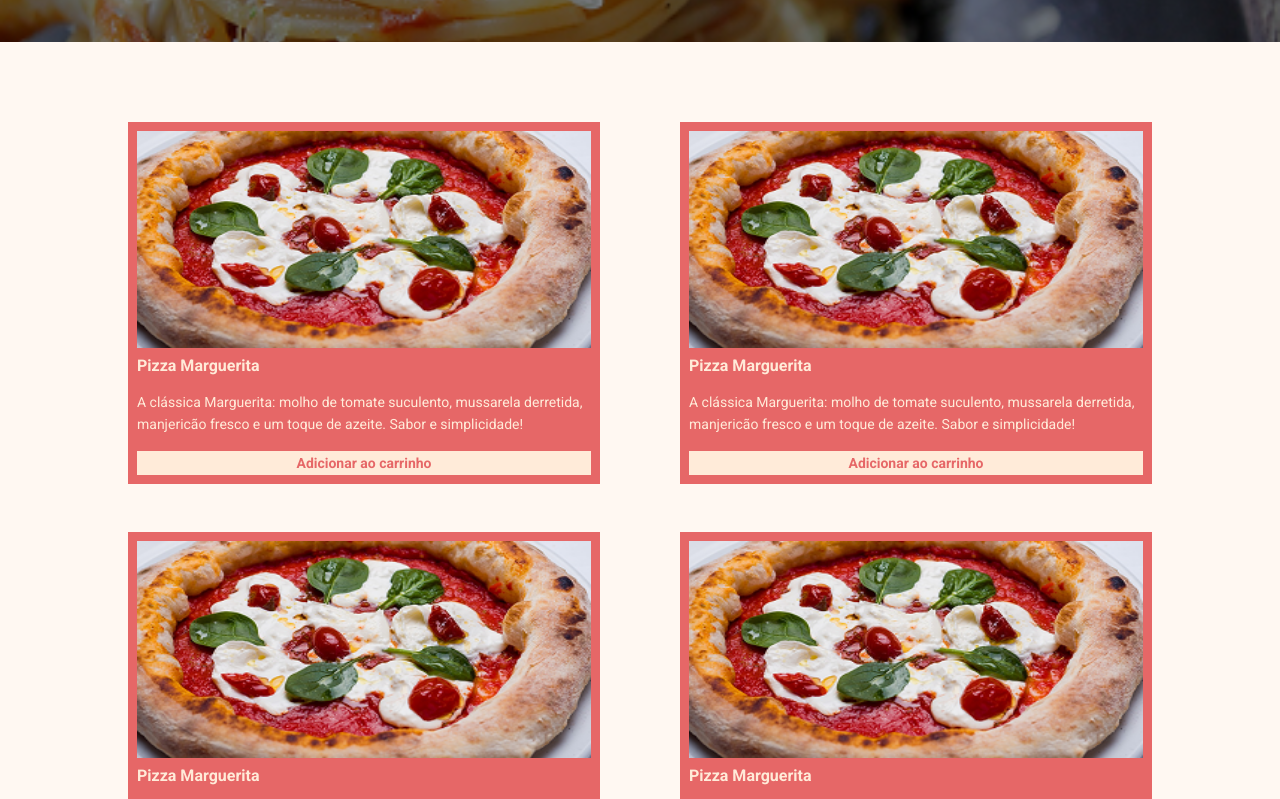
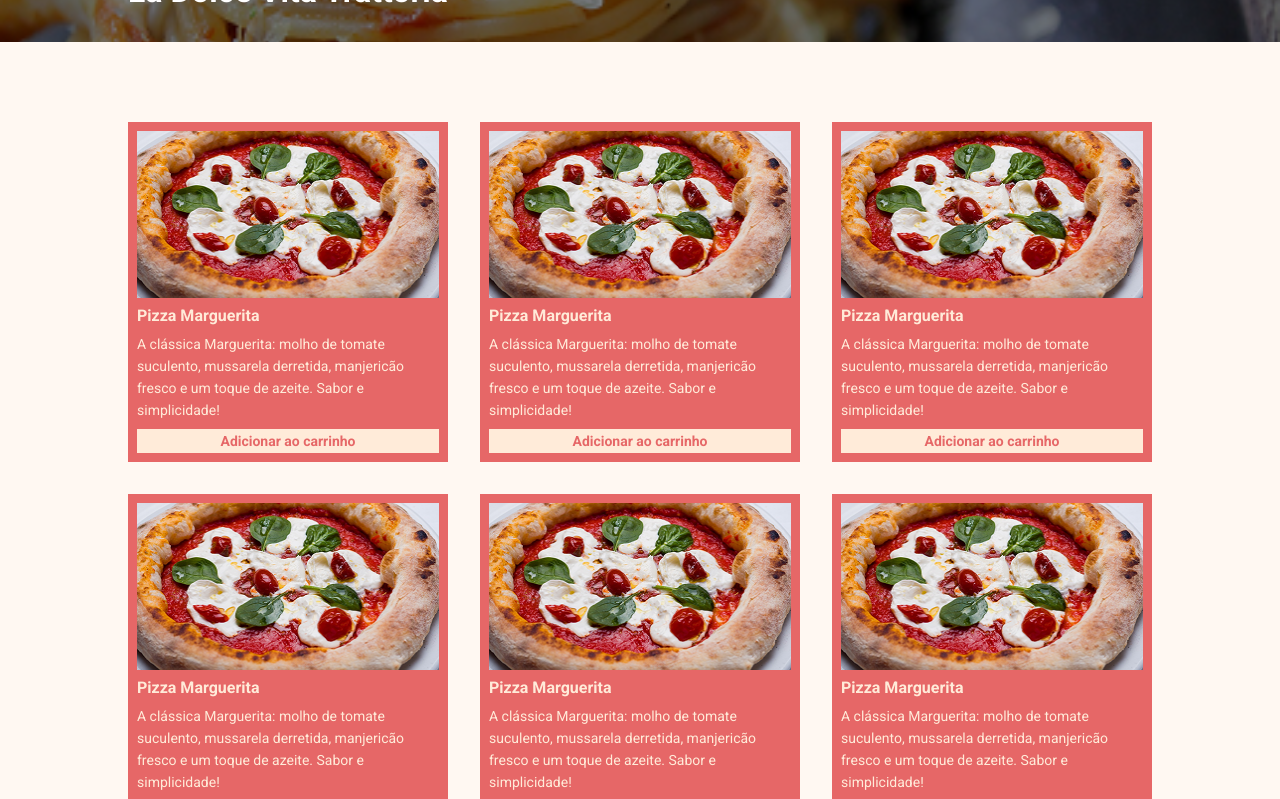
Before and after one commit to BiaFRehder/efood, a React (Create React App) app: page /la-dolce-vita-trattoria in a window 1280 px wide. Shown: the part 440-1239 px from the top of the page. Built offline with nearby package versions, Linux system fonts and the light colour scheme.

Commit message:
Arrumando os erros do CardList

```diff
--- a/src/components/Banner/styles.ts
+++ b/src/components/Banner/styles.ts
@@ -35,5 +35,9 @@ export const BannerContainer = styled.div`
     p {
       font-weight: lighter;
     }
+
+    h2 {
+      font-size: 32px;
+    }
   }
 `
--- a/src/components/Card/index.tsx
+++ b/src/components/Card/index.tsx
@@ -13,7 +13,7 @@ import Tag from '../Tag'
 import Button from '../Button'
 
 export type Props = {
-  type: string
+  variant: string
   image: string
   altImage: string
   rating: string
@@ -23,7 +23,7 @@ export type Props = {
 }
 
 const Card = ({
-  type,
+  variant,
   image,
   altImage,
   rating,
@@ -31,9 +31,9 @@ const Card = ({
   description,
   category
 }: Props) => {
-  if (type === 'restaurant') {
+  if (variant === 'restaurant') {
     return (
-      <CardStyle $type="restaurant">
+      <CardStyle $variant="restaurant">
         <CardImage src={image} alt={altImage} />
         <Tags>
           {category.map((tag) => (
@@ -56,7 +56,7 @@ const Card = ({
   }
 
   return (
-    <CardStyle $type="menu">
+    <CardStyle $variant="menu">
       <CardImage src={image} alt={altImage} />
       <CardContainer>
         <Title>{name}</Title>
--- a/src/components/Card/styles.ts
+++ b/src/components/Card/styles.ts
@@ -5,7 +5,7 @@ import { colors } from '../../styles'
 import { ButtonContainer } from '../Button/styles'
 
 type Props = {
-  $type: 'restaurant' | 'menu'
+  $variant: 'restaurant' | 'menu'
 }
 
 export const Title = styled.h2`
@@ -15,7 +15,6 @@ export const Title = styled.h2`
 
 export const CardImage = styled.img`
   display: block;
-  height: 217px;
   top: -1px;
   left: -1px;
 `
@@ -43,38 +42,9 @@ export const CardContainer = styled.div`
   }
 `
 
-export const Card = styled.div<Props>`
-  background-color: ${(props) =>
-    props.$type === 'restaurant' ? colors.branca : colors.laranja};
-  color: ${(props) =>
-    props.$type === 'restaurant' ? colors.laranja : colors.bege};
-  position: relative;
-  margin-bottom: 48px;
-  padding: 8px;
-  border: 1px solid ${colors.laranja};
-
-  ${Title} {
-    font-size: ${(props) => (props.$type === 'restaurant' ? '18px' : '16px')};
-  }
-
-  ${CardImage} {
-    width: ${(props) =>
-      props.$type === 'restaurant' ? 'calc(100% + 2px)' : '100%'};
-    position: ${(props) =>
-      props.$type === 'restaurant' ? 'absolute' : 'static'};
-  }
-
-  ${CardContainer} {
-    margin-top: ${(props) => (props.$type === 'restaurant' ? '217px' : '0')};
-  }
-
-  ${ButtonContainer} {
-    background-color: ${(props) =>
-      props.$type === 'restaurant' ? colors.laranja : colors.bege};
-    color: ${(props) =>
-      props.$type === 'restaurant' ? colors.bege : colors.laranja};
-    width: ${(props) => (props.$type === 'restaurant' ? '' : '100%')};
-  }
+export const Description = styled.p`
+  font-size: 14px;
+  line-height: 22px;
 `
 
 export const Tags = styled.div`
@@ -85,8 +55,42 @@ export const Tags = styled.div`
   z-index: 1;
 `
 
-export const Description = styled.p`
-  font-size: 14px;
-  padding: 16px 0;
-  line-height: 22px;
+export const Card = styled.div<Props>`
+  background-color: ${(props) =>
+    props.$variant === 'restaurant' ? colors.branca : colors.laranja};
+  color: ${(props) =>
+    props.$variant === 'restaurant' ? colors.laranja : colors.bege};
+  position: relative;
+  padding: 8px;
+  border: 1px solid ${colors.laranja};
+
+  ${Title} {
+    font-size: ${(props) =>
+      props.$variant === 'restaurant' ? '18px' : '16px'};
+  }
+
+  ${CardImage} {
+    width: ${(props) =>
+      props.$variant === 'restaurant' ? 'calc(100% + 2px)' : '100%'};
+    position: ${(props) =>
+      props.$variant === 'restaurant' ? 'absolute' : 'static'};
+    height: ${(props) => (props.$variant === 'restaurant' ? '217px' : '167px')};
+  }
+
+  ${CardContainer} {
+    margin-top: ${(props) => (props.$variant === 'restaurant' ? '217px' : '0')};
+  }
+
+  ${Description} {
+    padding: ${(props) =>
+      props.$variant === 'restaurant' ? '16px 0' : '8px 0'};
+  }
+
+  ${ButtonContainer} {
+    background-color: ${(props) =>
+      props.$variant === 'restaurant' ? colors.laranja : colors.bege};
+    color: ${(props) =>
+      props.$variant === 'restaurant' ? colors.bege : colors.laranja};
+    width: ${(props) => (props.$variant === 'restaurant' ? '' : '100%')};
+  }
 `
--- a/src/components/CardList/index.tsx
+++ b/src/components/CardList/index.tsx
@@ -1,25 +1,47 @@
-import Restaurant from '../../models/Restaurant'
+import ContentCard from '../../models/ContentCard'
 import Card from '../Card'
 import { Container, List } from './styles'
 
 export type Props = {
-  restaurants: Restaurant[]
+  cards: ContentCard[]
+  variant: 'restaurant' | 'menu'
 }
 
-const CardList = ({ restaurants }: Props) => {
+const CardList = ({ cards, variant }: Props) => {
+  if (variant === 'restaurant') {
+    return (
+      <Container className="container">
+        <List $variant="restaurantList">
+          {cards.map((ContentCard) => (
+            <Card
+              key={ContentCard.id}
+              variant={ContentCard.variant}
+              image={ContentCard.image}
+              altImage={ContentCard.altImage}
+              name={ContentCard.name}
+              rating={ContentCard.rating}
+              category={ContentCard.category}
+              description={ContentCard.description}
+            />
+          ))}
+        </List>
+      </Container>
+    )
+  }
+
   return (
     <Container className="container">
-      <List>
-        {restaurants.map((restaurant) => (
+      <List $variant="menuList">
+        {cards.map((ContentCard) => (
           <Card
-            key={restaurant.id}
-            type={restaurant.type}
-            image={restaurant.image}
-            altImage={restaurant.altImage}
-            name={restaurant.name}
-            rating={restaurant.rating}
-            category={restaurant.category}
-            description={restaurant.description}
+            key={ContentCard.id}
+            variant={ContentCard.variant}
+            image={ContentCard.image}
+            altImage={ContentCard.altImage}
+            name={ContentCard.name}
+            rating={ContentCard.rating}
+            category={ContentCard.category}
+            description={ContentCard.description}
           />
         ))}
       </List>
--- a/src/components/CardList/styles.ts
+++ b/src/components/CardList/styles.ts
@@ -1,11 +1,19 @@
 import styled from 'styled-components'
+
+export type PropsStyle = {
+  $variant: 'restaurantList' | 'menuList'
+}
 
 export const Container = styled.div`
   padding: 80px 0;
 `
 
-export const List = styled.ul`
+export const List = styled.ul<PropsStyle>`
   display: grid;
-  grid-template-columns: 1fr 1fr;
-  column-gap: 80px;
+  grid-template-columns: ${(props) =>
+    props.$variant === 'restaurantList' ? '1fr 1fr' : '1fr 1fr 1fr'};
+  column-gap: ${(props) =>
+    props.$variant === 'restaurantList' ? '80px' : '32px'};
+  row-gap: ${(props) =>
+    props.$variant === 'restaurantList' ? '48px' : '32px'};
 `
--- a/src/pages/Home/index.tsx
+++ b/src/pages/Home/index.tsx
@@ -1,4 +1,4 @@
-import Restaurant from '../../models/Restaurant'
+import ContentCard from '../../models/ContentCard'
 import CardList from '../../components/CardList'
 import Header from '../../components/Header'
 
@@ -6,10 +6,10 @@ import japonesa from '../../assets/images/japonesa.png'
 import italiana from '../../assets/images/italiana.png'
 import Footer from '../../components/Footer'
 
-const resturants: Restaurant[] = [
+const resturants: ContentCard[] = [
   {
     id: 1,
-    type: 'restaurant',
+    variant: 'restaurant',
     image: japonesa,
     altImage: 'Foto de comida japonesa',
     name: 'Hioki Sushi',
@@ -20,7 +20,7 @@ const resturants: Restaurant[] = [
   },
   {
     id: 2,
-    type: 'restaurant',
+    variant: 'restaurant',
     image: italiana,
     altImage: 'Foto de comida italiana',
     name: 'La Dolce Vita Trattoria',
@@ -31,7 +31,7 @@ const resturants: Restaurant[] = [
   },
   {
     id: 3,
-    type: 'restaurant',
+    variant: 'restaurant',
     image: japonesa,
     altImage: 'Foto de comida japonesa',
     name: 'Hioki Sushi',
@@ -42,7 +42,7 @@ const resturants: Restaurant[] = [
   },
   {
     id: 4,
-    type: 'restaurant',
+    variant: 'restaurant',
     image: italiana,
     altImage: 'Foto de comida italiana',
     name: 'La Dolce Vita Trattoria',
@@ -53,7 +53,7 @@ const resturants: Restaurant[] = [
   },
   {
     id: 5,
-    type: 'restaurant',
+    variant: 'restaurant',
     image: japonesa,
     altImage: 'Foto de comida japonesa',
     name: 'Hioki Sushi',
@@ -64,7 +64,7 @@ const resturants: Restaurant[] = [
   },
   {
     id: 6,
-    type: 'restaurant',
+    variant: 'restaurant',
     image: italiana,
     altImage: 'Foto de comida italiana',
     name: 'La Dolce Vita Trattoria',
@@ -79,7 +79,7 @@ const Home = () => {
   return (
     <>
       <Header page="home" />
-      <CardList restaurants={resturants} />
+      <CardList cards={resturants} variant="restaurant" />
       <Footer />
     </>
   )
--- a/src/pages/Trattoria/index.tsx
+++ b/src/pages/Trattoria/index.tsx
@@ -1,14 +1,14 @@
-import Restaurant from '../../models/Restaurant'
+import ContentCard from '../../models/ContentCard'
 import CardList from '../../components/CardList'
 import Header from '../../components/Header'
 
 import pizza from '../../assets/images/pizza.png'
 import Footer from '../../components/Footer'
 
-const resturants: Restaurant[] = [
+const menu: ContentCard[] = [
   {
     id: 1,
-    type: 'menu',
+    variant: 'menu',
     image: pizza,
     altImage: 'Foto de comida japonesa',
     name: 'Pizza Marguerita',
@@ -19,7 +19,7 @@ const resturants: Restaurant[] = [
   },
   {
     id: 2,
-    type: 'menu',
+    variant: 'menu',
     image: pizza,
     altImage: 'Foto de comida japonesa',
     name: 'Pizza Marguerita',
@@ -30,7 +30,7 @@ const resturants: Restaurant[] = [
   },
   {
     id: 3,
-    type: 'menu',
+    variant: 'menu',
     image: pizza,
     altImage: 'Foto de comida japonesa',
     name: 'Pizza Marguerita',
@@ -41,7 +41,7 @@ const resturants: Restaurant[] = [
   },
   {
     id: 4,
-    type: 'menu',
+    variant: 'menu',
     image: pizza,
     altImage: 'Foto de comida japonesa',
     name: 'Pizza Marguerita',
@@ -52,7 +52,7 @@ const resturants: Restaurant[] = [
   },
   {
     id: 5,
-    type: 'menu',
+    variant: 'menu',
     image: pizza,
     altImage: 'Foto de comida japonesa',
     name: 'Pizza Marguerita',
@@ -63,7 +63,7 @@ const resturants: Restaurant[] = [
   },
   {
     id: 6,
-    type: 'menu',
+    variant: 'menu',
     image: pizza,
     altImage: 'Foto de comida japonesa',
     name: 'Pizza Marguerita',
@@ -78,7 +78,7 @@ const Home = () => {
   return (
     <>
       <Header page="trattoria" />
-      <CardList restaurants={resturants} />
+      <CardList cards={menu} variant="menu" />
       <Footer />
     </>
   )
```
Also changed, not shown: src/models/ContentCard.ts (renamed from src/models/Restaurant.ts, +5 -5 lines).
